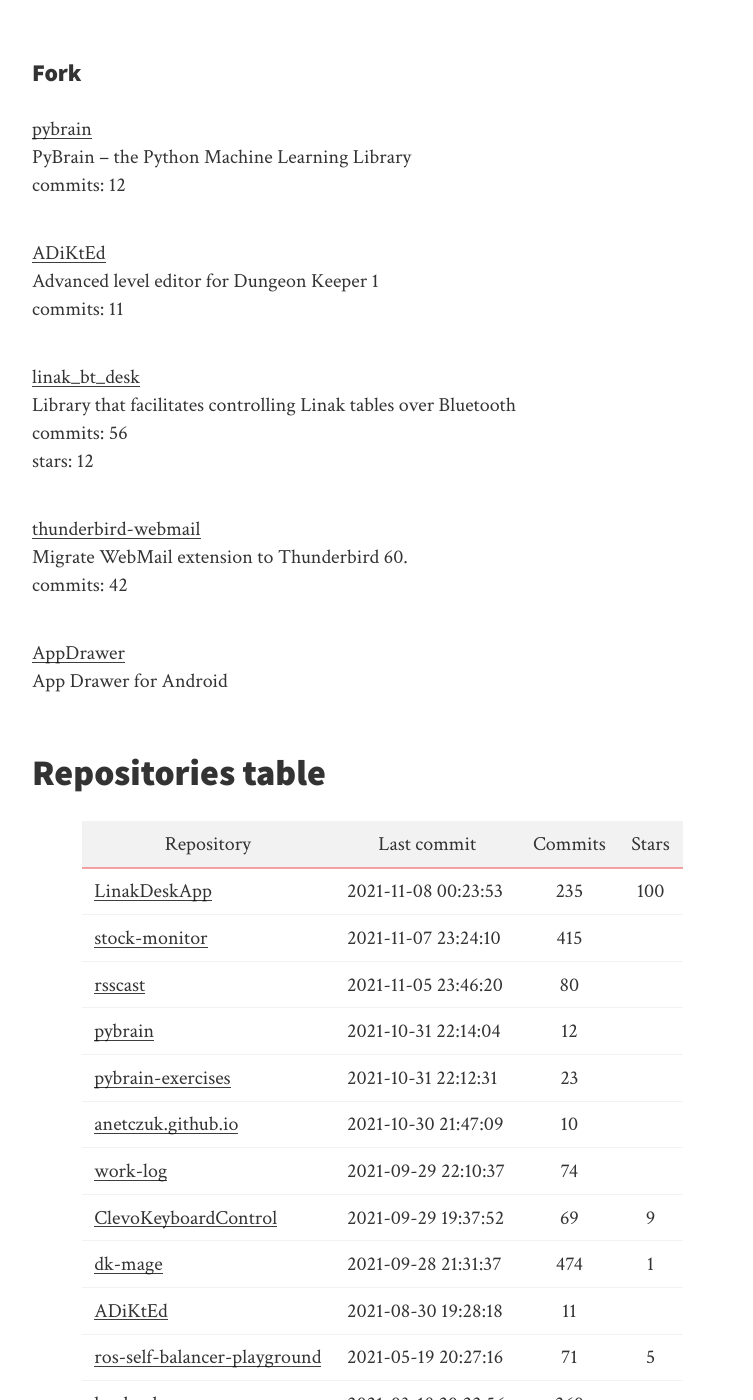
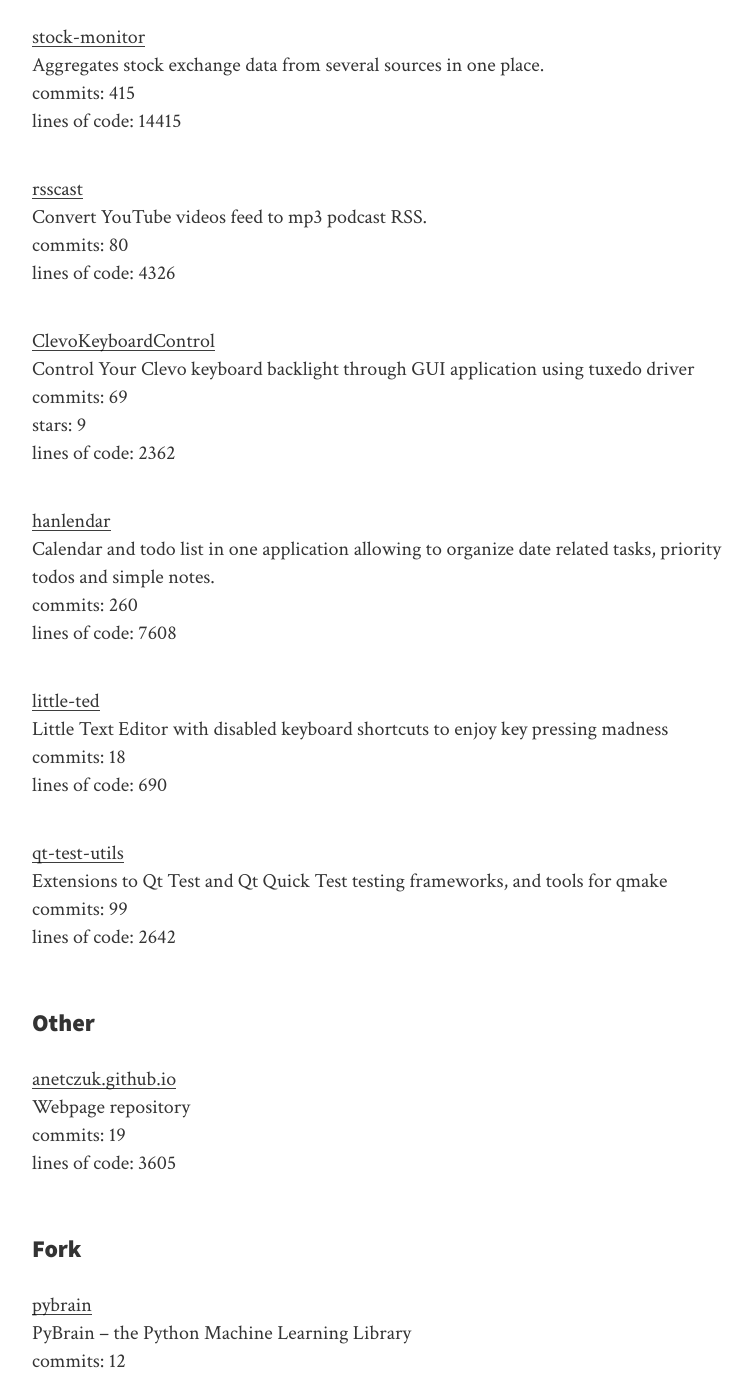
Before and after one commit to anetczuk/anetczuk.github.io, a Jekyll site: the page built from docs/repositories.md, in a window 1280 px wide and 1400 px high, scrolled down 7399 px. Shown: the whole window, without its empty margins (258-1011 px from the left). Built offline with Jekyll 4.4.1, drawn with Linux system fonts in a browser that asks for light colours; nearby versions of some CDN libraries; our own code applies the rules of GitHub Pages for plain Markdown files; some of the changed text lies outside the part shown.

Commit message:
Add information about lines of code

```diff
--- a/docs/repositories.md
+++ b/docs/repositories.md
@@ -34,96 +34,116 @@
 [dk-mage](https://github.com/anetczuk/dk-mage)<br/>
 Generate maps for Dungeon Keeper 1 PC game<br/>
 commits: 474<br/>
-stars: 1
+stars: 1<br/>
+lines of code: 16126
 
 [cpp-memory-performance](https://github.com/anetczuk/cpp-memory-performance)<br/>
 Comparison of CPU cache and RAM code performance generated by gcc and clang for Intel and ARM processors<br/>
-commits: 141
+commits: 141<br/>
+lines of code: 1482
 
 [image-drawer-2d](https://github.com/anetczuk/image-drawer-2d)<br/>
 Draw 2D shapes and store it as image in lightweight manner.<br/>
-commits: 73
+commits: 73<br/>
+lines of code: 3202
 
 [qt-test-utils](https://github.com/anetczuk/qt-test-utils)<br/>
 Extensions to Qt Test and Qt Quick Test testing frameworks, and tools for qmake<br/>
-commits: 99
+commits: 99<br/>
+lines of code: 2642
 
 [ImageProcessingService](https://github.com/anetczuk/ImageProcessingService)<br/>
 Example of image processing using OpenCV primitives<br/>
-commits: 8
+commits: 8<br/>
+lines of code: 1009
 
 [boost_utf_dependency](https://github.com/anetczuk/boost_utf_dependency)<br/>
 Boost Unit Test automatic registration facility for dependencies between tests.<br/>
-commits: 13
+commits: 13<br/>
+lines of code: 1979
 
 ### <a name="cat_c"></a> C
 
 [MemoryMap](https://github.com/anetczuk/MemoryMap)<br/>
 Implementation of red-black tree in form of memory map<br/>
-commits: 139
+commits: 139<br/>
+lines of code: 6239
 
 ### <a name="cat_hardware_related"></a> Hardware related
 
 [ReverseCRC](https://github.com/anetczuk/ReverseCRC)<br/>
 Finding polynomial, init and xor values of CRC.<br/>
 commits: 75<br/>
-stars: 2
+stars: 2<br/>
+lines of code: 3218
 
 [BluetoothGattMitm](https://github.com/anetczuk/BluetoothGattMitm)<br/>
 Revealing unknown GATT/BLE protocol by mediation in communication between device and client<br/>
 commits: 36<br/>
-stars: 6
+stars: 6<br/>
+lines of code: 2100
 
 [cpp-memory-performance](https://github.com/anetczuk/cpp-memory-performance)<br/>
 Comparison of CPU cache and RAM code performance generated by gcc and clang for Intel and ARM processors<br/>
-commits: 141
+commits: 141<br/>
+lines of code: 1482
 
 [SpiSlave](https://github.com/anetczuk/SpiSlave)<br/>
 Software implementation of SPI slave mode for Raspberry Pi<br/>
 commits: 24<br/>
-stars: 1
+stars: 1<br/>
+lines of code: 748
 
 ### <a name="cat_python"></a> Python
 
 [LinakDeskApp](https://github.com/anetczuk/LinakDeskApp)<br/>
 Desktop application that allows control of Linak office desk under Linux<br/>
 commits: 235<br/>
-stars: 100
+stars: 100<br/>
+lines of code: 5184
 
 [stock-monitor](https://github.com/anetczuk/stock-monitor)<br/>
 Aggregates stock exchange data from several sources in one place.<br/>
-commits: 415
+commits: 415<br/>
+lines of code: 14415
 
 [rsscast](https://github.com/anetczuk/rsscast)<br/>
 Convert YouTube videos feed to mp3 podcast RSS.<br/>
-commits: 80
+commits: 80<br/>
+lines of code: 4326
 
 [pybrain-exercises](https://github.com/anetczuk/pybrain-exercises)<br/>
 Exercises with pybrain -- Python machine learning library<br/>
-commits: 23
+commits: 23<br/>
+lines of code: 1354
 
 [work-log](https://github.com/anetczuk/work-log)<br/>
 Track time of your work sessions.<br/>
-commits: 74
+commits: 74<br/>
+lines of code: 4235
 
 [ClevoKeyboardControl](https://github.com/anetczuk/ClevoKeyboardControl)<br/>
 Control Your Clevo keyboard backlight through GUI application using tuxedo driver<br/>
 commits: 69<br/>
-stars: 9
+stars: 9<br/>
+lines of code: 2362
 
 [ros-self-balancer-playground](https://github.com/anetczuk/ros-self-balancer-playground)<br/>
 Two wheeled balancing robot playground with ROS and Gazebo<br/>
 commits: 71<br/>
-stars: 5
+stars: 5<br/>
+lines of code: 3101
 
 [hanlendar](https://github.com/anetczuk/hanlendar)<br/>
 Calendar and todo list in one application allowing to organize date related tasks, priority todos and simple notes.<br/>
-commits: 260
+commits: 260<br/>
+lines of code: 7608
 
 [ReverseCRC](https://github.com/anetczuk/ReverseCRC)<br/>
 Finding polynomial, init and xor values of CRC.<br/>
 commits: 75<br/>
-stars: 2
+stars: 2<br/>
+lines of code: 3218
 
 [linak_bt_desk](https://github.com/anetczuk/linak_bt_desk)<br/>
 Library that facilitates controlling Linak tables over Bluetooth<br/>
@@ -133,103 +153,125 @@
 [BluetoothGattMitm](https://github.com/anetczuk/BluetoothGattMitm)<br/>
 Revealing unknown GATT/BLE protocol by mediation in communication between device and client<br/>
 commits: 36<br/>
-stars: 6
+stars: 6<br/>
+lines of code: 2100
 
 [little-ted](https://github.com/anetczuk/little-ted)<br/>
 Little Text Editor with disabled keyboard shortcuts to enjoy key pressing madness<br/>
-commits: 18
+commits: 18<br/>
+lines of code: 690
 
 [ros-robotic-arm-playground](https://github.com/anetczuk/ros-robotic-arm-playground)<br/>
 Robotic arm simulation with ROS and Gazebo<br/>
-commits: 13
+commits: 13<br/>
+lines of code: 905
 
 [pybraingym](https://github.com/anetczuk/pybraingym)<br/>
 OpenAI's Gym interface for PyBrain reinforcement learning algorithms<br/>
-commits: 84
+commits: 84<br/>
+lines of code: 2284
 
 [DistributedSort](https://github.com/anetczuk/DistributedSort)<br/>
 K-merge as example of distributed sort in star topology<br/>
-commits: 18
+commits: 18<br/>
+lines of code: 278
 
 [SpiSlave](https://github.com/anetczuk/SpiSlave)<br/>
 Software implementation of SPI slave mode for Raspberry Pi<br/>
 commits: 24<br/>
-stars: 1
+stars: 1<br/>
+lines of code: 748
 
 [WebToPDF](https://github.com/anetczuk/WebToPDF)<br/>
 Convert any webpage to PDF in two steps<br/>
-commits: 16
+commits: 16<br/>
+lines of code: 645
 
 [restore-config](https://github.com/anetczuk/restore-config)<br/>
 Two scripts that help to configure headless devices over network. Especially useful when configuration might break the connection.<br/>
-commits: 4
+commits: 4<br/>
+lines of code: 152
 
 [WebSlideshow](https://github.com/anetczuk/WebSlideshow)<br/>
 Play images slideshow directly from popular web galleries.<br/>
-commits: 38
+commits: 38<br/>
+lines of code: 741
 
 ### <a name="cat_reinforcement_learning"></a> Reinforcement learning
 
 [pybrain-exercises](https://github.com/anetczuk/pybrain-exercises)<br/>
 Exercises with pybrain -- Python machine learning library<br/>
-commits: 23
+commits: 23<br/>
+lines of code: 1354
 
 [pybraingym](https://github.com/anetczuk/pybraingym)<br/>
 OpenAI's Gym interface for PyBrain reinforcement learning algorithms<br/>
-commits: 84
+commits: 84<br/>
+lines of code: 2284
 
 [ReinforcedAgent](https://github.com/anetczuk/ReinforcedAgent)<br/>
 Implementation of reinforcement learning algorithms based on book of R. S. Sutton and A. Barto.<br/>
-commits: 4
+commits: 4<br/>
+lines of code: 2460
 
 ### <a name="cat_ros"></a> ROS
 
 [ros-self-balancer-playground](https://github.com/anetczuk/ros-self-balancer-playground)<br/>
 Two wheeled balancing robot playground with ROS and Gazebo<br/>
 commits: 71<br/>
-stars: 5
+stars: 5<br/>
+lines of code: 3101
 
 [ros-robotic-arm-playground](https://github.com/anetczuk/ros-robotic-arm-playground)<br/>
 Robotic arm simulation with ROS and Gazebo<br/>
-commits: 13
+commits: 13<br/>
+lines of code: 905
 
 ### <a name="cat_qt"></a> Qt
 
 [LinakDeskApp](https://github.com/anetczuk/LinakDeskApp)<br/>
 Desktop application that allows control of Linak office desk under Linux<br/>
 commits: 235<br/>
-stars: 100
+stars: 100<br/>
+lines of code: 5184
 
 [stock-monitor](https://github.com/anetczuk/stock-monitor)<br/>
 Aggregates stock exchange data from several sources in one place.<br/>
-commits: 415
+commits: 415<br/>
+lines of code: 14415
 
 [rsscast](https://github.com/anetczuk/rsscast)<br/>
 Convert YouTube videos feed to mp3 podcast RSS.<br/>
-commits: 80
+commits: 80<br/>
+lines of code: 4326
 
 [ClevoKeyboardControl](https://github.com/anetczuk/ClevoKeyboardControl)<br/>
 Control Your Clevo keyboard backlight through GUI application using tuxedo driver<br/>
 commits: 69<br/>
-stars: 9
+stars: 9<br/>
+lines of code: 2362
 
 [hanlendar](https://github.com/anetczuk/hanlendar)<br/>
 Calendar and todo list in one application allowing to organize date related tasks, priority todos and simple notes.<br/>
-commits: 260
+commits: 260<br/>
+lines of code: 7608
 
 [little-ted](https://github.com/anetczuk/little-ted)<br/>
 Little Text Editor with disabled keyboard shortcuts to enjoy key pressing madness<br/>
-commits: 18
+commits: 18<br/>
+lines of code: 690
 
 [qt-test-utils](https://github.com/anetczuk/qt-test-utils)<br/>
 Extensions to Qt Test and Qt Quick Test testing frameworks, and tools for qmake<br/>
-commits: 99
+commits: 99<br/>
+lines of code: 2642
 
 ### <a name="cat_other"></a> Other
 
 [anetczuk.github.io](https://github.com/anetczuk/anetczuk.github.io)<br/>
 Webpage repository<br/>
-commits: 10
+commits: 19<br/>
+lines of code: 3605
 
 ### <a name="cat_fork"></a> Fork
 
@@ -264,165 +306,198 @@
     <th>Last commit</th>
     <th style="text-align:center">Commits</th>
     <th style="text-align:center">Stars</th>
+    <th style="text-align:center">Lines of code</th>
+</tr>
+<tr>
+        <td><a href="https://github.com/anetczuk/anetczuk.github.io">anetczuk.github.io</a></td>
+        <td>2021-11-11 23:22:37</td> <td style="text-align:center">19</td>
+        <td style="text-align:center"></td>
+        <td style="text-align:center">3605</td>
 </tr>
 <tr>
         <td><a href="https://github.com/anetczuk/LinakDeskApp">LinakDeskApp</a></td>
         <td>2021-11-08 00:23:53</td> <td style="text-align:center">235</td>
         <td style="text-align:center">100</td>
+        <td style="text-align:center">5184</td>
 </tr>
 <tr>
         <td><a href="https://github.com/anetczuk/stock-monitor">stock-monitor</a></td>
         <td>2021-11-07 23:24:10</td> <td style="text-align:center">415</td>
         <td style="text-align:center"></td>
+        <td style="text-align:center">14415</td>
 </tr>
 <tr>
         <td><a href="https://github.com/anetczuk/rsscast">rsscast</a></td>
         <td>2021-11-05 23:46:20</td> <td style="text-align:center">80</td>
         <td style="text-align:center"></td>
+        <td style="text-align:center">4326</td>
 </tr>
 <tr>
         <td><a href="https://github.com/anetczuk/pybrain">pybrain</a></td>
         <td>2021-10-31 22:14:04</td> <td style="text-align:center">12</td>
+        <td style="text-align:center"></td>
         <td style="text-align:center"></td>
 </tr>
 <tr>
         <td><a href="https://github.com/anetczuk/pybrain-exercises">pybrain-exercises</a></td>
         <td>2021-10-31 22:12:31</td> <td style="text-align:center">23</td>
         <td style="text-align:center"></td>
-</tr>
-<tr>
-        <td><a href="https://github.com/anetczuk/anetczuk.github.io">anetczuk.github.io</a></td>
-        <td>2021-10-30 21:47:09</td> <td style="text-align:center">10</td>
-        <td style="text-align:center"></td>
+        <td style="text-align:center">1354</td>
 </tr>
 <tr>
         <td><a href="https://github.com/anetczuk/work-log">work-log</a></td>
         <td>2021-09-29 22:10:37</td> <td style="text-align:center">74</td>
         <td style="text-align:center"></td>
+        <td style="text-align:center">4235</td>
 </tr>
 <tr>
         <td><a href="https://github.com/anetczuk/ClevoKeyboardControl">ClevoKeyboardControl</a></td>
         <td>2021-09-29 19:37:52</td> <td style="text-align:center">69</td>
         <td style="text-align:center">9</td>
+        <td style="text-align:center">2362</td>
 </tr>
 <tr>
         <td><a href="https://github.com/anetczuk/dk-mage">dk-mage</a></td>
         <td>2021-09-28 21:31:37</td> <td style="text-align:center">474</td>
         <td style="text-align:center">1</td>
+        <td style="text-align:center">16126</td>
 </tr>
 <tr>
         <td><a href="https://github.com/anetczuk/ADiKtEd">ADiKtEd</a></td>
         <td>2021-08-30 19:28:18</td> <td style="text-align:center">11</td>
+        <td style="text-align:center"></td>
         <td style="text-align:center"></td>
 </tr>
 <tr>
         <td><a href="https://github.com/anetczuk/ros-self-balancer-playground">ros-self-balancer-playground</a></td>
         <td>2021-05-19 20:27:16</td> <td style="text-align:center">71</td>
         <td style="text-align:center">5</td>
+        <td style="text-align:center">3101</td>
 </tr>
 <tr>
         <td><a href="https://github.com/anetczuk/hanlendar">hanlendar</a></td>
         <td>2021-03-18 20:22:56</td> <td style="text-align:center">260</td>
         <td style="text-align:center"></td>
+        <td style="text-align:center">7608</td>
 </tr>
 <tr>
         <td><a href="https://github.com/anetczuk/ReverseCRC">ReverseCRC</a></td>
         <td>2020-10-03 23:43:59</td> <td style="text-align:center">75</td>
         <td style="text-align:center">2</td>
+        <td style="text-align:center">3218</td>
 </tr>
 <tr>
         <td><a href="https://github.com/anetczuk/linak_bt_desk">linak_bt_desk</a></td>
         <td>2020-05-31 21:14:36</td> <td style="text-align:center">56</td>
         <td style="text-align:center">12</td>
+        <td style="text-align:center"></td>
 </tr>
 <tr>
         <td><a href="https://github.com/anetczuk/BluetoothGattMitm">BluetoothGattMitm</a></td>
         <td>2020-05-27 11:35:59</td> <td style="text-align:center">36</td>
         <td style="text-align:center">6</td>
+        <td style="text-align:center">2100</td>
 </tr>
 <tr>
         <td><a href="https://github.com/anetczuk/little-ted">little-ted</a></td>
         <td>2020-04-13 21:59:24</td> <td style="text-align:center">18</td>
         <td style="text-align:center"></td>
+        <td style="text-align:center">690</td>
 </tr>
 <tr>
         <td><a href="https://github.com/anetczuk/cpp-memory-performance">cpp-memory-performance</a></td>
         <td>2020-01-16 23:30:04</td> <td style="text-align:center">141</td>
         <td style="text-align:center"></td>
+        <td style="text-align:center">1482</td>
 </tr>
 <tr>
         <td><a href="https://github.com/anetczuk/image-drawer-2d">image-drawer-2d</a></td>
         <td>2020-01-03 23:38:22</td> <td style="text-align:center">73</td>
         <td style="text-align:center"></td>
+        <td style="text-align:center">3202</td>
 </tr>
 <tr>
         <td><a href="https://github.com/anetczuk/ros-robotic-arm-playground">ros-robotic-arm-playground</a></td>
         <td>2019-08-21 22:51:54</td> <td style="text-align:center">13</td>
         <td style="text-align:center"></td>
+        <td style="text-align:center">905</td>
 </tr>
 <tr>
         <td><a href="https://github.com/anetczuk/pybraingym">pybraingym</a></td>
         <td>2019-08-12 23:17:18</td> <td style="text-align:center">84</td>
         <td style="text-align:center"></td>
+        <td style="text-align:center">2284</td>
 </tr>
 <tr>
         <td><a href="https://github.com/anetczuk/qt-test-utils">qt-test-utils</a></td>
         <td>2019-08-10 21:09:22</td> <td style="text-align:center">99</td>
         <td style="text-align:center"></td>
+        <td style="text-align:center">2642</td>
 </tr>
 <tr>
         <td><a href="https://github.com/anetczuk/thunderbird-webmail">thunderbird-webmail</a></td>
         <td>2018-12-29 21:50:44</td> <td style="text-align:center">42</td>
+        <td style="text-align:center"></td>
         <td style="text-align:center"></td>
 </tr>
 <tr>
         <td><a href="https://github.com/anetczuk/MemoryMap">MemoryMap</a></td>
         <td>2018-04-13 23:28:52</td> <td style="text-align:center">139</td>
         <td style="text-align:center"></td>
+        <td style="text-align:center">6239</td>
 </tr>
 <tr>
         <td><a href="https://github.com/anetczuk/DistributedSort">DistributedSort</a></td>
         <td>2018-03-03 19:13:28</td> <td style="text-align:center">18</td>
         <td style="text-align:center"></td>
+        <td style="text-align:center">278</td>
 </tr>
 <tr>
         <td><a href="https://github.com/anetczuk/SpiSlave">SpiSlave</a></td>
         <td>2018-02-24 22:48:04</td> <td style="text-align:center">24</td>
         <td style="text-align:center">1</td>
+        <td style="text-align:center">748</td>
 </tr>
 <tr>
         <td><a href="https://github.com/anetczuk/WebToPDF">WebToPDF</a></td>
         <td>2017-12-13 00:02:46</td> <td style="text-align:center">16</td>
         <td style="text-align:center"></td>
+        <td style="text-align:center">645</td>
 </tr>
 <tr>
         <td><a href="https://github.com/anetczuk/ImageProcessingService">ImageProcessingService</a></td>
         <td>2017-12-08 22:20:16</td> <td style="text-align:center">8</td>
         <td style="text-align:center"></td>
+        <td style="text-align:center">1009</td>
 </tr>
 <tr>
         <td><a href="https://github.com/anetczuk/restore-config">restore-config</a></td>
         <td>2017-05-18 19:54:46</td> <td style="text-align:center">4</td>
         <td style="text-align:center"></td>
+        <td style="text-align:center">152</td>
 </tr>
 <tr>
         <td><a href="https://github.com/anetczuk/WebSlideshow">WebSlideshow</a></td>
         <td>2017-04-06 21:36:12</td> <td style="text-align:center">38</td>
         <td style="text-align:center"></td>
+        <td style="text-align:center">741</td>
 </tr>
 <tr>
         <td><a href="https://github.com/anetczuk/AppDrawer">AppDrawer</a></td>
         <td>2016-07-20 03:35:37</td> <td style="text-align:center"></td>
+        <td style="text-align:center"></td>
         <td style="text-align:center"></td>
 </tr>
 <tr>
         <td><a href="https://github.com/anetczuk/ReinforcedAgent">ReinforcedAgent</a></td>
         <td>2016-06-06 19:22:25</td> <td style="text-align:center">4</td>
         <td style="text-align:center"></td>
+        <td style="text-align:center">2460</td>
 </tr>
 <tr>
         <td><a href="https://github.com/anetczuk/boost_utf_dependency">boost_utf_dependency</a></td>
         <td>2013-04-06 13:34:16</td> <td style="text-align:center">13</td>
         <td style="text-align:center"></td>
+        <td style="text-align:center">1979</td>
 </tr>
 </table>
```
Also changed, not shown: src/gen/repos_description.csv (+51 -51 lines), 2 other files.
